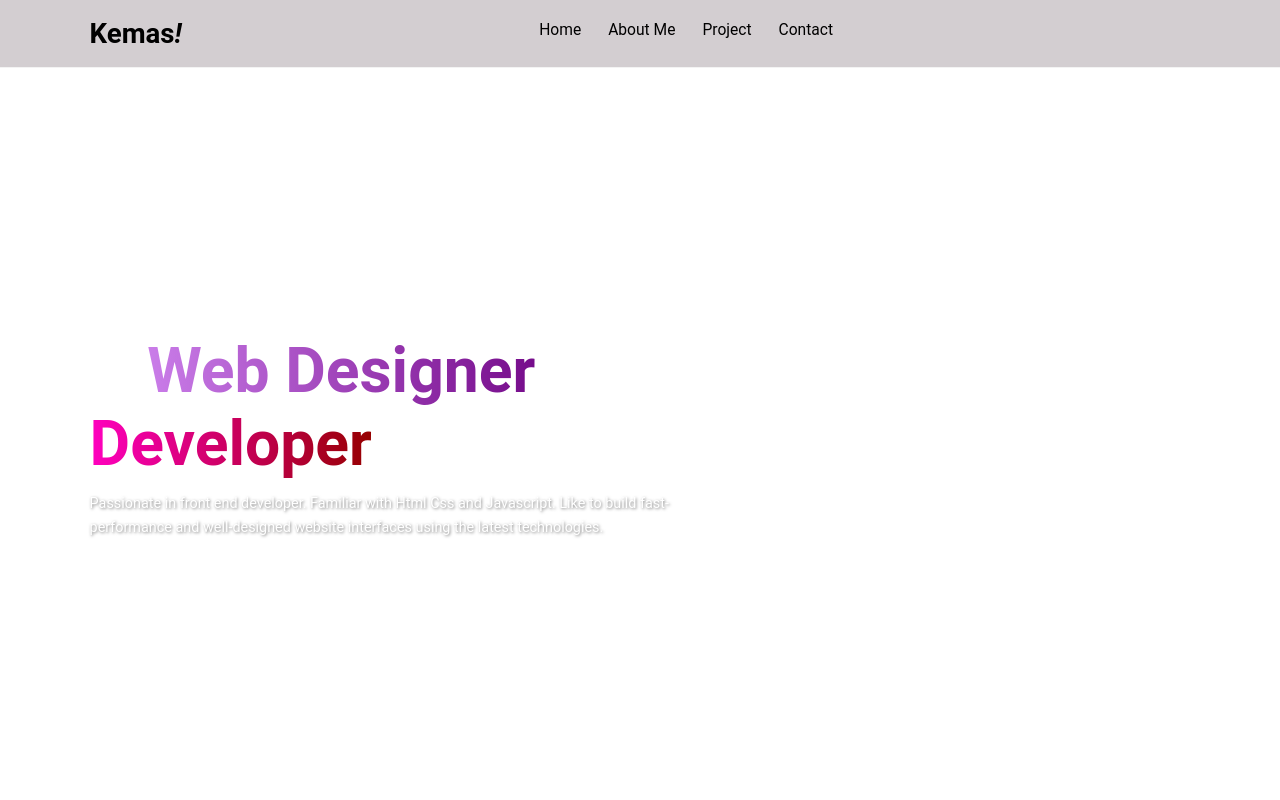
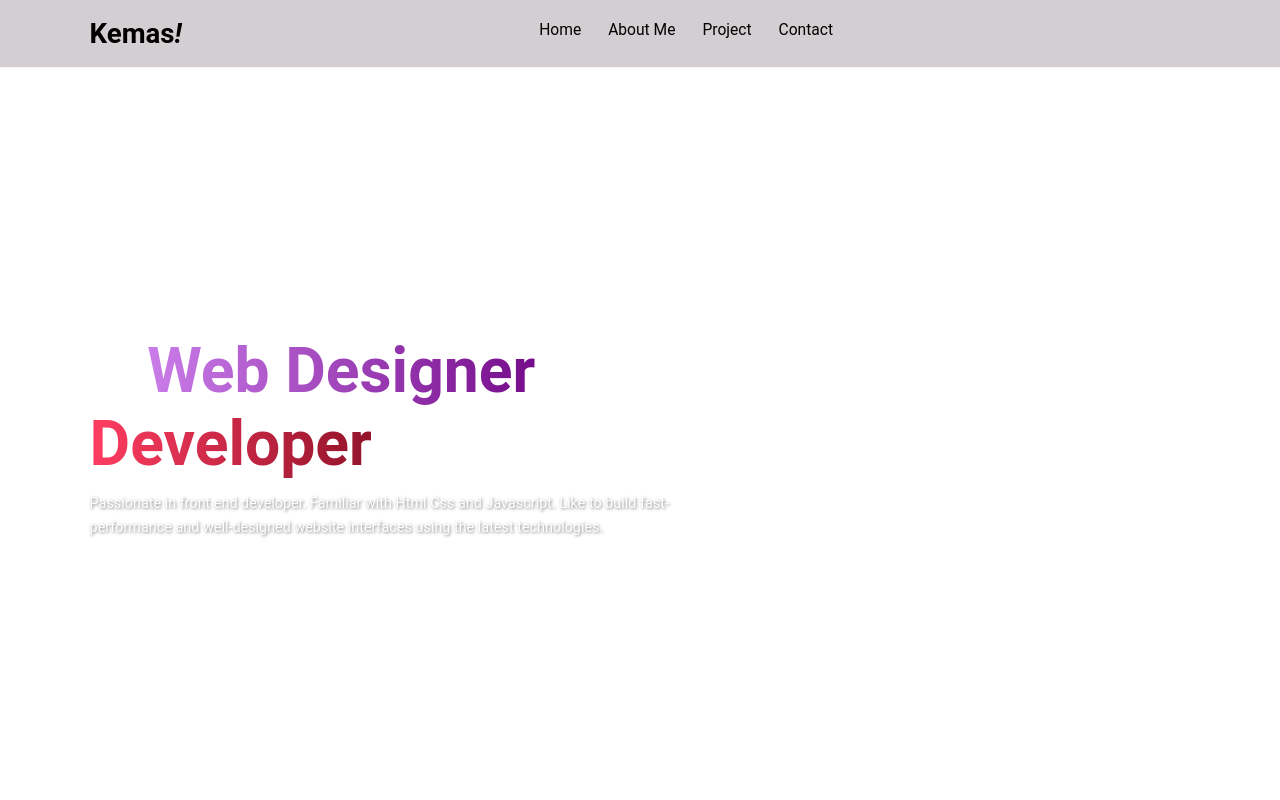
Before and after one commit to KemasMhd/portfolio, a plain HTML site: page index.html in a window 1280 px wide. Shown: the top 800 px of the page. Drawn offline with nearby package versions, Linux system fonts and the light colour scheme.

Commit message:
mengubah font color

```diff
--- a/css/style.css
+++ b/css/style.css
@@ -127,7 +127,7 @@ body {
 }
 
 .hero .content h1 .gradient-text {
-  background: linear-gradient(to right, #ff00bf, #960000);
+  background: linear-gradient(to right, #ff3d61, #91132a);
   -webkit-background-clip: text;
   -webkit-text-fill-color: transparent;
 }
```
